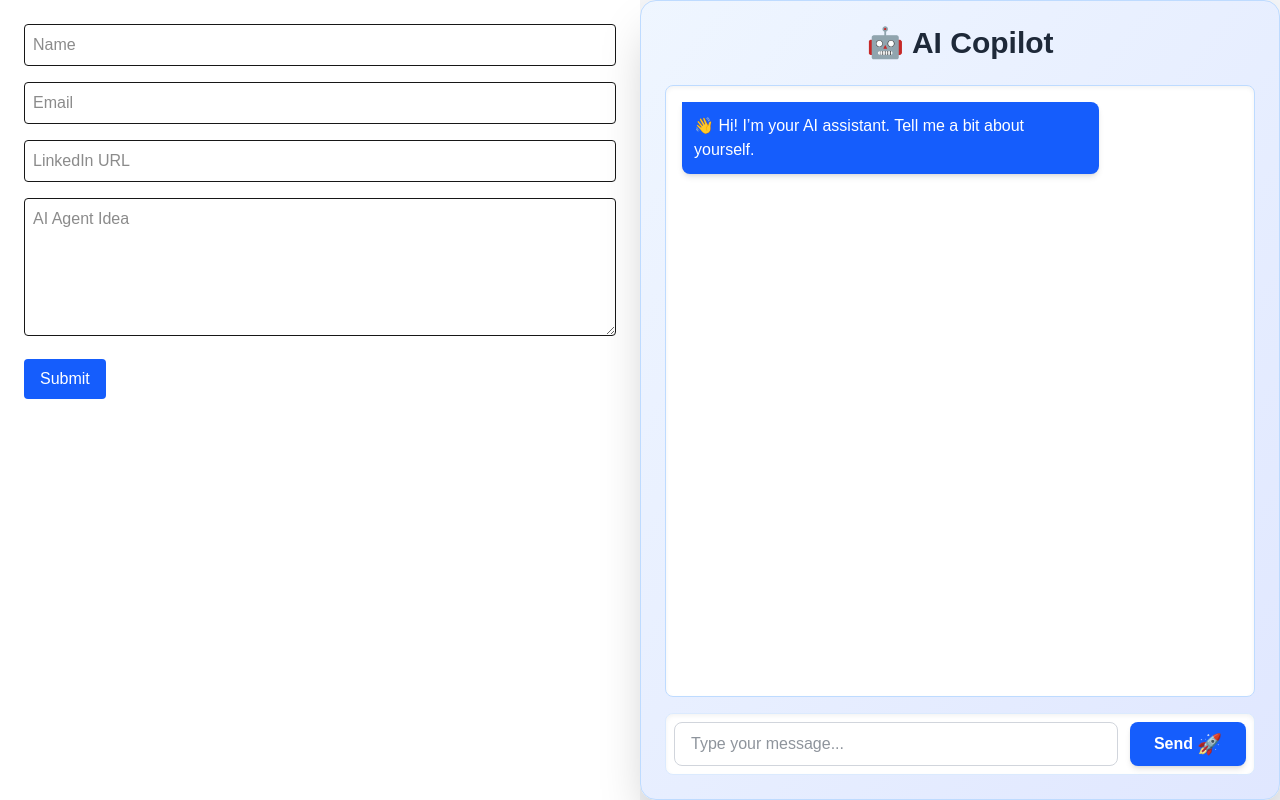
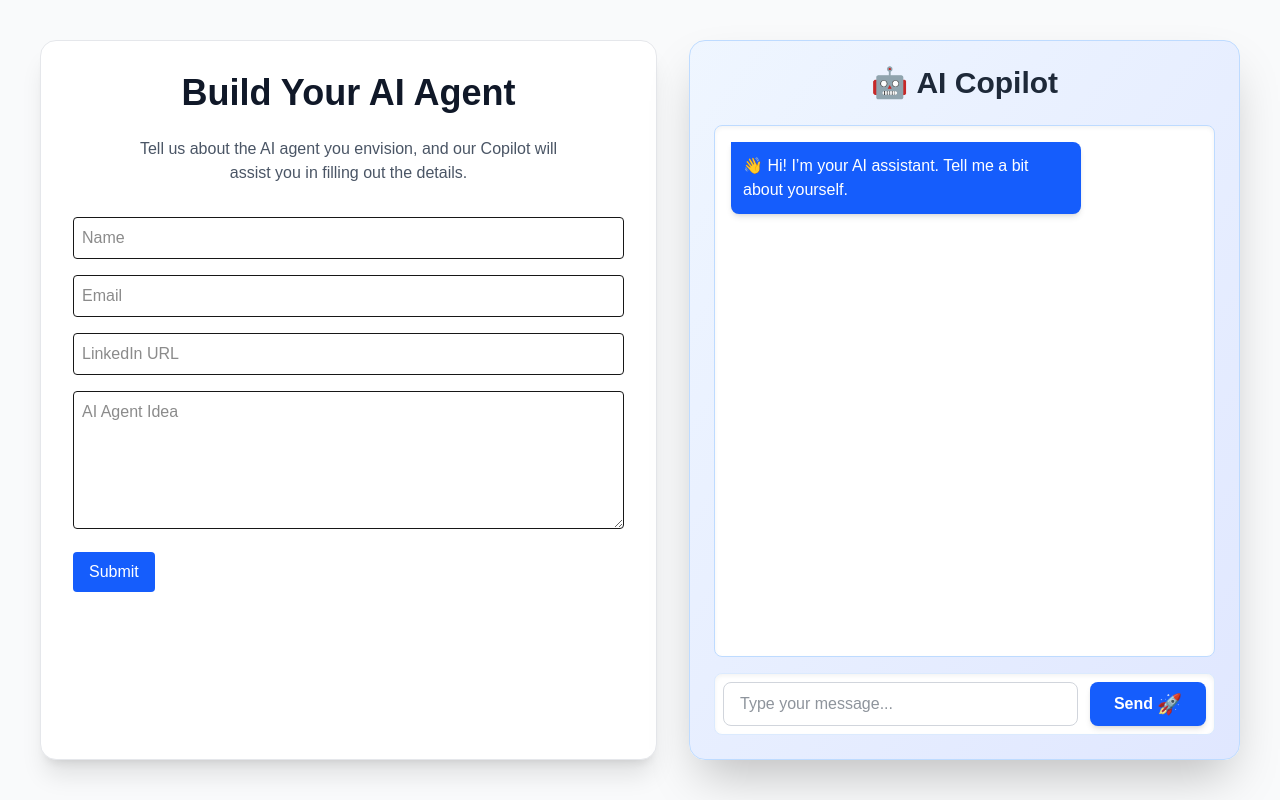
Before and after one commit to Bhasker7924/sde, a Next.js app: page / in a window 1280 px wide. Built offline with nearby package versions, Linux system fonts and the light colour scheme.

Commit message:
Update page.tsx

```diff
--- a/app/page.tsx
+++ b/app/page.tsx
@@ -1,18 +1,42 @@
-import AgentForm from './components/AgentForm'
-import CopilotUI from './components/Copilot'
-import { FormProvider } from './components/FormContext'
+// app/page.tsx
+import AgentForm from './components/AgentForm';
+import Copilot from './components/Copilot';
+import { FormProvider } from './components/FormContext'; // Import FormProvider
 
-export default function HomePage() {
+export default function Home() {
   return (
+    // Main container for the entire page
+    // Uses flexbox to center content vertically and horizontally, and min-h-screen to ensure it takes at least full viewport height
     <FormProvider>
-      <div className="flex flex-col md:flex-row h-screen">
-        <div className="w-full md:w-1/2 p-6">
-          <AgentForm />
+      <main className="flex min-h-screen flex-col items-center justify-center bg-gray-50 p-6 sm:p-10">
+        {/* Responsive grid for the two main sections (Form and Copilot) */}
+        {/* max-w-7xl ensures content doesn't stretch too wide on very large screens */}
+        {/* gap-8 creates space between the columns */}
+        {/* flex-col for small screens, md:flex-row for medium screens and up */}
+        <div className="flex flex-col md:flex-row w-full max-w-7xl gap-8">
+
+          {/* Left Column: Agent Form */}
+          <section className="flex-1 bg-white p-8 rounded-2xl shadow-xl border border-gray-200">
+            <h1 className="text-4xl font-extrabold text-gray-900 mb-6 text-center">
+              Build Your AI Agent
+            </h1>
+            <p className="text-center text-gray-600 mb-8 max-w-md mx-auto">
+              Tell us about the AI agent you envision, and our Copilot will assist you in filling out the details.
+            </p>
+            <AgentForm />
+          </section>
+
+          {/* Right Column: AI Copilot */}
+          {/* This container explicitly sets the height for the Copilot component. */}
+          {/* h-[750px] provides a fixed height. You can adjust this value. */}
+          {/* max-h-[calc(100vh-80px)] provides a maximum height based on viewport height, minus some padding, ensuring it doesn't overflow the screen. */}
+          {/* flex flex-col is crucial for Copilot's internal flexbox to work correctly within this constrained height. */}
+          <section className="flex-1 flex flex-col h-[750px] max-h-[calc(100vh-80px)]">
+            <Copilot />
+          </section>
+
         </div>
-        <div className="w-full md:w-1/2 bg-gray-100">
-          <CopilotUI />
-        </div>
-      </div>
+      </main>
     </FormProvider>
-  )
+  );
 }
```
